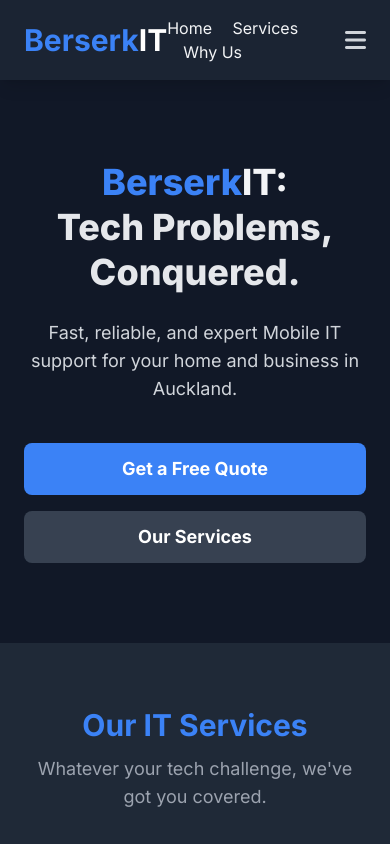
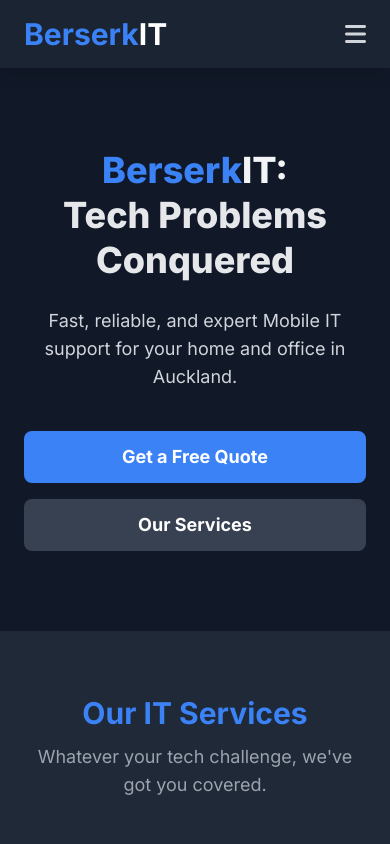
Before and after one commit to GoshiAims/berserk-it, a plain HTML site: page index.html in a window 390 px wide. Shown: the top 844 px of the page. Drawn offline with nearby package versions, Linux system fonts and the light colour scheme.

Commit message:
Refactor responsive design and content updates for mobile-first approach
- Update desktop menu with responsive classes for mobile hiding
- Adjust text content and spacing for better mobile readability
- Simplify service descriptions and remove redundant options
- Improve responsive behavior of call-to-action buttons
- Optimize layout for mobile devices while maintaining desktop experience

```diff
--- a/index.html
+++ b/index.html
@@ -13,14 +13,14 @@
 <body class="bg-gray-900 text-gray-100 antialiased">
 
     <header class="bg-gray-800/80 backdrop-blur-md shadow-lg sticky top-0 z-50">
-        <div class="container mx-auto px-6 py-4 flex justify-between items-center">
+        <div id="desktop-menu" class="container mx-auto px-6 py-4 flex justify-between items-center">
             <a href="#" class="text-3xl font-bold text-blue-500">
                 Berserk<span class="text-white">IT</span>
             </a>
             <nav class="space-x-4 md:space-x-6">
-                <a href="#home" class="hover:text-blue-400 transition-colors duration-300">Home</a>
-                <a href="#services" class="hover:text-blue-400 transition-colors duration-300">Services</a>
-                <a href="#why-us" class="hover:text-blue-400 transition-colors duration-300">Why Us</a>
+                <a href="#home" class="hover:text-blue-400 transition-colors duration-300 hidden md:inline-block">Home</a>
+                <a href="#services" class="hover:text-blue-400 transition-colors duration-300 hidden md:inline-block">Services</a>
+                <a href="#why-us" class="hover:text-blue-400 transition-colors duration-300 hidden md:inline-block">Why Us</a>
                 <!-- <a href="#testimonials" class="hover:text-blue-400 transition-colors duration-300">Testimonials</a> -->
                 <a href="#contact" class="bg-blue-500 hover:bg-blue-600 text-white font-semibold px-4 py-2 rounded-lg text-sm cta-button hidden md:inline-block">
                 Contact Us
@@ -44,10 +44,10 @@
             <!-- <img src="https://placehold.co/150x150/111827/3B82F6?text=BerserkIT+Logo" alt="Berserk IT Logo" class="mx-auto mb-8 rounded-full shadow-xl w-32 h-32 md:w-40 md:h-40" onerror="this.onerror=null; this.src='https://placehold.co/150x150/111827/FFFFFF?text=Logo+Error';"> -->
             <h1 class="text-4xl md:text-6xl font-extrabold mb-6 leading-tight">
                 <span class="text-blue-500">Berserk</span>IT:
-                <span class="block sm:inline-block text-gray-200">Tech Problems, Conquered.</span>
+                <span class="block sm:inline-block text-gray-200">Tech Problems Conquered</span>
             </h1>
             <p class="text-lg md:text-xl text-gray-300 mb-10 max-w-2xl mx-auto">
-                Fast, reliable, and expert Mobile IT support for your home and business in Auckland.
+                Fast, reliable, and expert Mobile IT support for your home and office in Auckland.
             </p>
             <div class="space-y-4 sm:space-y-0 sm:space-x-4">
                 <a href="#contact" class="bg-blue-500 hover:bg-blue-600 text-white font-bold py-3 px-8 rounded-lg text-lg cta-button inline-block w-full sm:w-auto">
@@ -70,7 +70,7 @@
                 <div class="bg-gray-700 p-8 rounded-xl shadow-xl hover:shadow-blue-500/30 transition-all duration-300 service-card">
                     <div class="text-blue-500 text-4xl mb-4"><i class="fas fa-laptop-medical"></i></div>
                     <h3 class="text-2xl font-semibold mb-3 text-white">Computer Repairs</h3>
-                    <p class="text-gray-300">Slow PC? Virus issues? Hardware failures? We diagnose and fix all computer problems, fast.</p>
+                    <p class="text-gray-300">Slow PC? Virus issues? Hardware failures?<br>We diagnose and fix all computer problems, fast.</p>
                 </div>
                 <div class="bg-gray-700 p-8 rounded-xl shadow-xl hover:shadow-blue-500/30 transition-all duration-300 service-card">
                     <div class="text-blue-500 text-4xl mb-4"><i class="fas fa-shield-virus"></i></div>
@@ -94,7 +94,7 @@
     <section id="why-us" class="py-16 md:py-24 bg-gray-900">
         <div class="container mx-auto px-6">
             <div class="text-center mb-12 md:mb-16">
-                <h2 class="text-3xl md:text-4xl font-bold text-blue-500 mb-3">Why Choose Berserk IT?</h2>
+                <h2 class="text-3xl md:text-4xl font-bold text-blue-500 mb-3">Why Choose Berserk<span class="text-white">IT?</span></h2>
                 <p class="text-lg text-gray-400 max-w-xl mx-auto">We're not just tech experts; we're your friendly neighborhood IT partners.</p>
             </div>
             <div class="grid md:grid-cols-3 gap-8 text-center">
@@ -169,7 +169,6 @@
                             <option value="computer_repair">Computer Repair</option>
                             <option value="virus_removal">Virus & Malware Removal</option>
                             <option value="network_setup">Network & Wi-Fi Setup</option>
-                            <option value="business_it">Business IT Support</option>
                             <option value="device_setup">Device Setup & Training</option>
                             <option value="other">Other</option>
                         </select>
@@ -205,7 +204,7 @@
                     Berserk<span class="text-white">IT</span>
                 </a>
             </div>
-            <p class="mb-2">&copy; <span id="current-year"></span> Berserk IT. All Rights Reserved.</p>
+            <p class="mb-2">&copy; <span id="current-year"></span> BerserkIT. All Rights Reserved.</p>
             <p class="text-sm">Your Trusted Partner for IT Solutions in Auckland, New Zealand</p>
             <!-- <div class="mt-4 space-x-4">
                 <a href="#" class="hover:text-blue-400 transition-colors" aria-label="Facebook"><i class="fab fa-facebook-f text-xl"></i></a>
```
